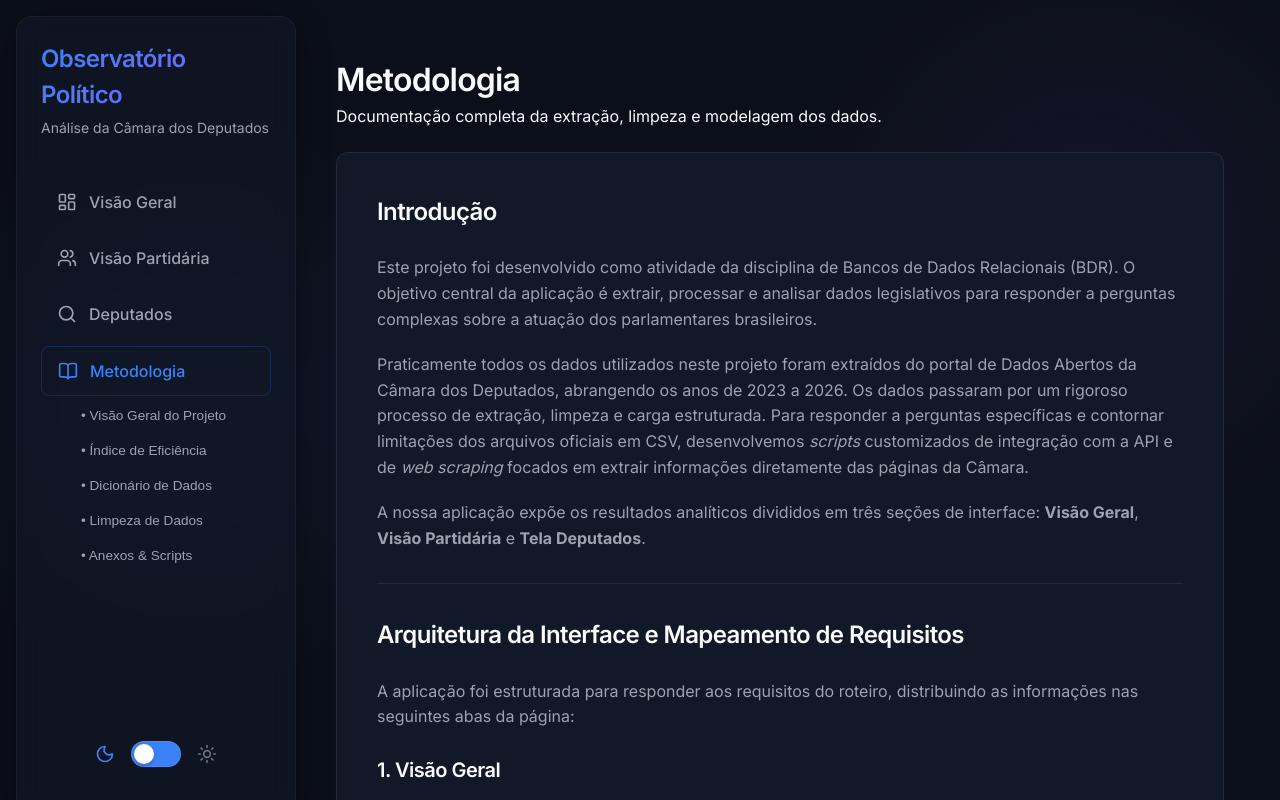
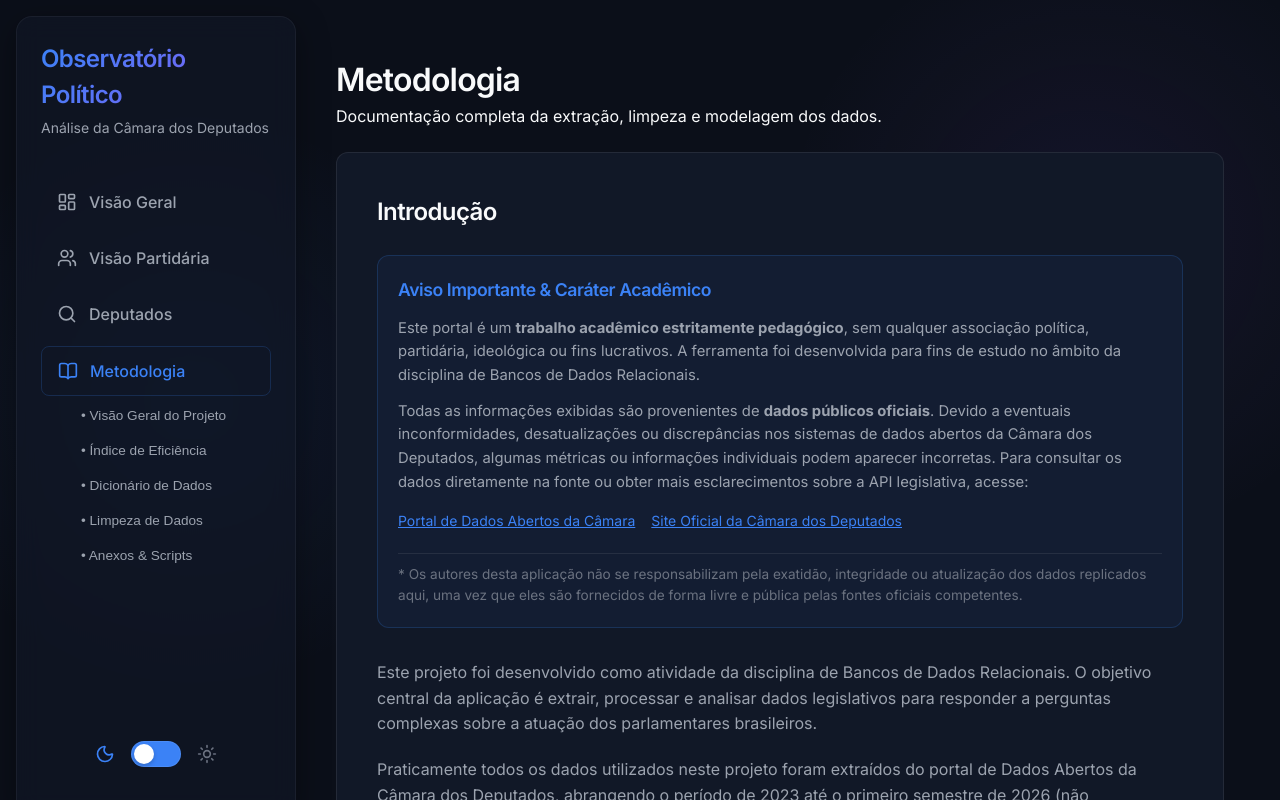
Before and after one commit to PedroEmanuelMoreiraCarvalho/BDR_trabalho, a React (Vite) app in the folder frontend/: page /metodologia in a window 1280 px wide. Shown: the top 800 px of the page. Built offline with nearby package versions, Linux system fonts and the light colour scheme; no server answers.

Commit message:
docs: adiciona aviso detalhado e especifica periodo dos dados na metodologia

```diff
--- a/frontend/src/pages/Metodologia/VisaoGeral.jsx
+++ b/frontend/src/pages/Metodologia/VisaoGeral.jsx
@@ -4,11 +4,45 @@ const VisaoGeral = () => {
   return (
     <div className="metodologia-content">
       <h2 style={{ fontSize: '1.5rem', marginBottom: '1.5rem', color: 'var(--text-primary)' }}>Introdução</h2>
+
+      {/* Bloco de Disclaimer / Caráter Acadêmico */}
+      <div className="glass-card" style={{
+        background: 'rgba(59, 130, 246, 0.05)',
+        border: '1px solid rgba(59, 130, 246, 0.2)',
+        borderRadius: '12px',
+        padding: '20px',
+        marginBottom: '2rem',
+        display: 'flex',
+        flexDirection: 'column',
+        gap: '12px'
+      }}>
+        <h3 style={{ fontSize: '1.1rem', color: 'var(--accent-primary)', margin: 0, display: 'flex', alignItems: 'center', gap: '8px' }}>
+          Aviso Importante &amp; Caráter Acadêmico
+        </h3>
+        <p style={{ margin: 0, fontSize: '0.925rem', color: 'var(--text-secondary)', lineHeight: '1.6' }}>
+          Este portal é um <strong>trabalho acadêmico estritamente pedagógico</strong>, sem qualquer associação política, partidária, ideológica ou fins lucrativos. A ferramenta foi desenvolvida para fins de estudo no âmbito da disciplina de Bancos de Dados Relacionais.
+        </p>
+        <p style={{ margin: 0, fontSize: '0.925rem', color: 'var(--text-secondary)', lineHeight: '1.6' }}>
+          Todas as informações exibidas são provenientes de <strong>dados públicos oficiais</strong>. Devido a eventuais inconformidades, desatualizações ou discrepâncias nos sistemas de dados abertos da Câmara dos Deputados, algumas métricas ou informações individuais podem aparecer incorretas. Para consultar os dados diretamente na fonte ou obter mais esclarecimentos sobre a API legislativa, acesse:
+        </p>
+        <div style={{ display: 'flex', gap: '16px', flexWrap: 'wrap', margin: '4px 0' }}>
+          <a href="https://dadosabertos.camara.leg.br/swagger/api.html?tab=staticfile" target="_blank" rel="noopener noreferrer" style={{ color: 'var(--accent-primary)', textDecoration: 'underline', fontSize: '0.875rem' }}>
+            Portal de Dados Abertos da Câmara
+          </a>
+          <a href="https://www.camara.leg.br/" target="_blank" rel="noopener noreferrer" style={{ color: 'var(--accent-primary)', textDecoration: 'underline', fontSize: '0.875rem' }}>
+            Site Oficial da Câmara dos Deputados
+          </a>
+        </div>
+        <p style={{ margin: 0, fontSize: '0.85rem', color: 'var(--text-muted)', lineHeight: '1.6', borderTop: '1px solid var(--border-color)', paddingTop: '10px', marginTop: '4px' }}>
+          * Os autores desta aplicação não se responsabilizam pela exatidão, integridade ou atualização dos dados replicados aqui, uma vez que eles são fornecidos de forma livre e pública pelas fontes oficiais competentes.
+        </p>
+      </div>
+
       <p style={{ marginBottom: '1.25rem', color: 'var(--text-secondary)', lineHeight: '1.6' }}>
-        Este projeto foi desenvolvido como atividade da disciplina de Bancos de Dados Relacionais (BDR). O objetivo central da aplicação é extrair, processar e analisar dados legislativos para responder a perguntas complexas sobre a atuação dos parlamentares brasileiros.
+        Este projeto foi desenvolvido como atividade da disciplina de Bancos de Dados Relacionais. O objetivo central da aplicação é extrair, processar e analisar dados legislativos para responder a perguntas complexas sobre a atuação dos parlamentares brasileiros.
       </p>
       <p style={{ marginBottom: '1.25rem', color: 'var(--text-secondary)', lineHeight: '1.6' }}>
-        Praticamente todos os dados utilizados neste projeto foram extraídos do portal de Dados Abertos da Câmara dos Deputados, abrangendo os anos de 2023 a 2026. Os dados passaram por um rigoroso processo de extração, limpeza e carga estruturada. Para responder a perguntas específicas e contornar limitações dos arquivos oficiais em CSV, desenvolvemos <em>scripts</em> customizados de integração com a API e de <em>web scraping</em> focados em extrair informações diretamente das páginas da Câmara.
+        Praticamente todos os dados utilizados neste projeto foram extraídos do portal de Dados Abertos da Câmara dos Deputados, abrangendo o período de 2023 até o primeiro semestre de 2026 (não contemplando o ano completo de 2026). Os dados passaram por um rigoroso processo de extração, limpeza e carga estruturada. Para responder a perguntas específicas e contornar limitações dos arquivos oficiais em CSV, desenvolvemos <em>scripts</em> customizados de integração com a API e de <em>web scraping</em> focados em extrair informações diretamente das páginas da Câmara.
       </p>
       <p style={{ marginBottom: '2rem', color: 'var(--text-secondary)', lineHeight: '1.6' }}>
         A nossa aplicação expõe os resultados analíticos divididos em três seções de interface: <strong>Visão Geral</strong>, <strong>Visão Partidária</strong> e <strong>Tela Deputados</strong>.
```
